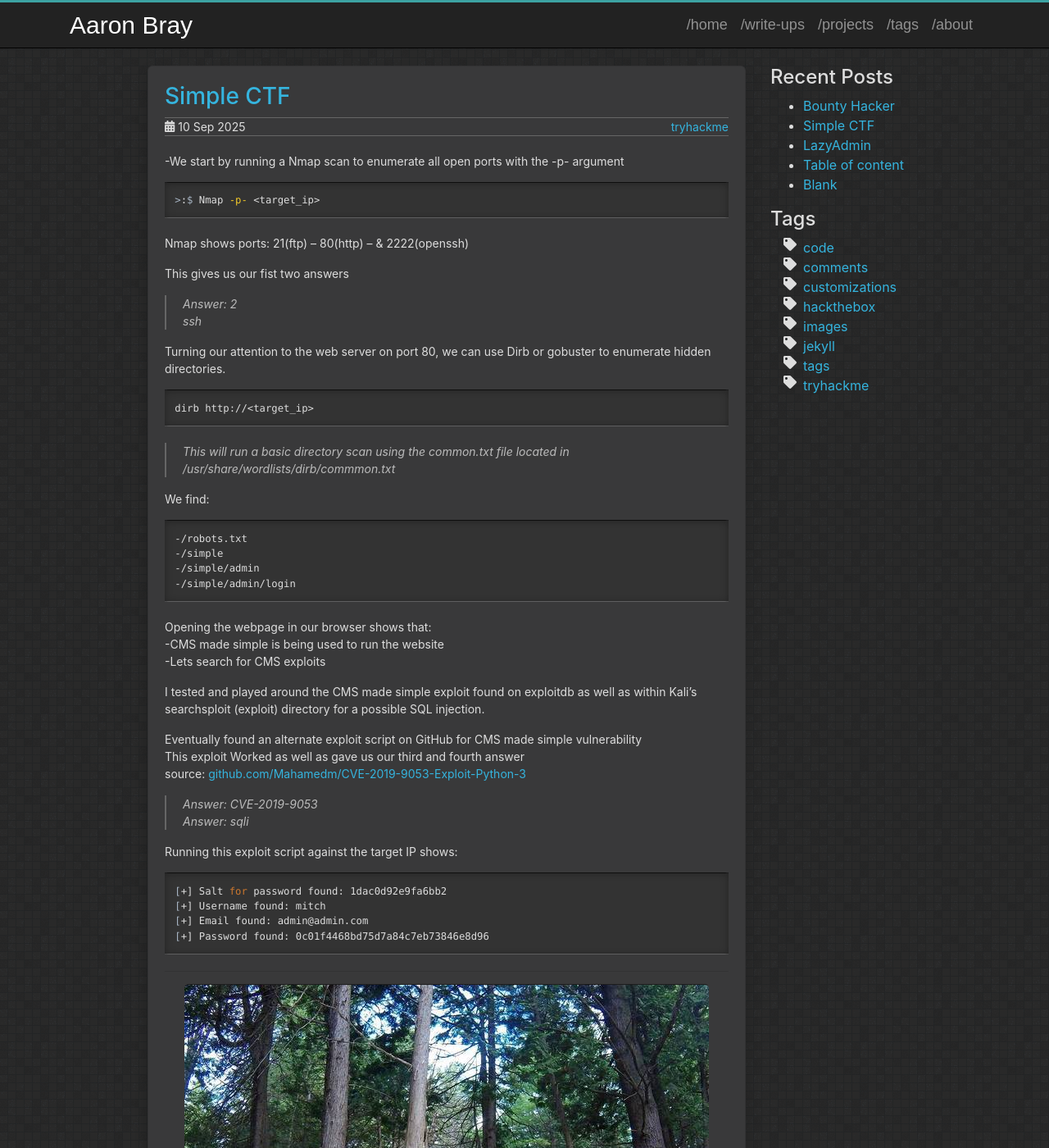
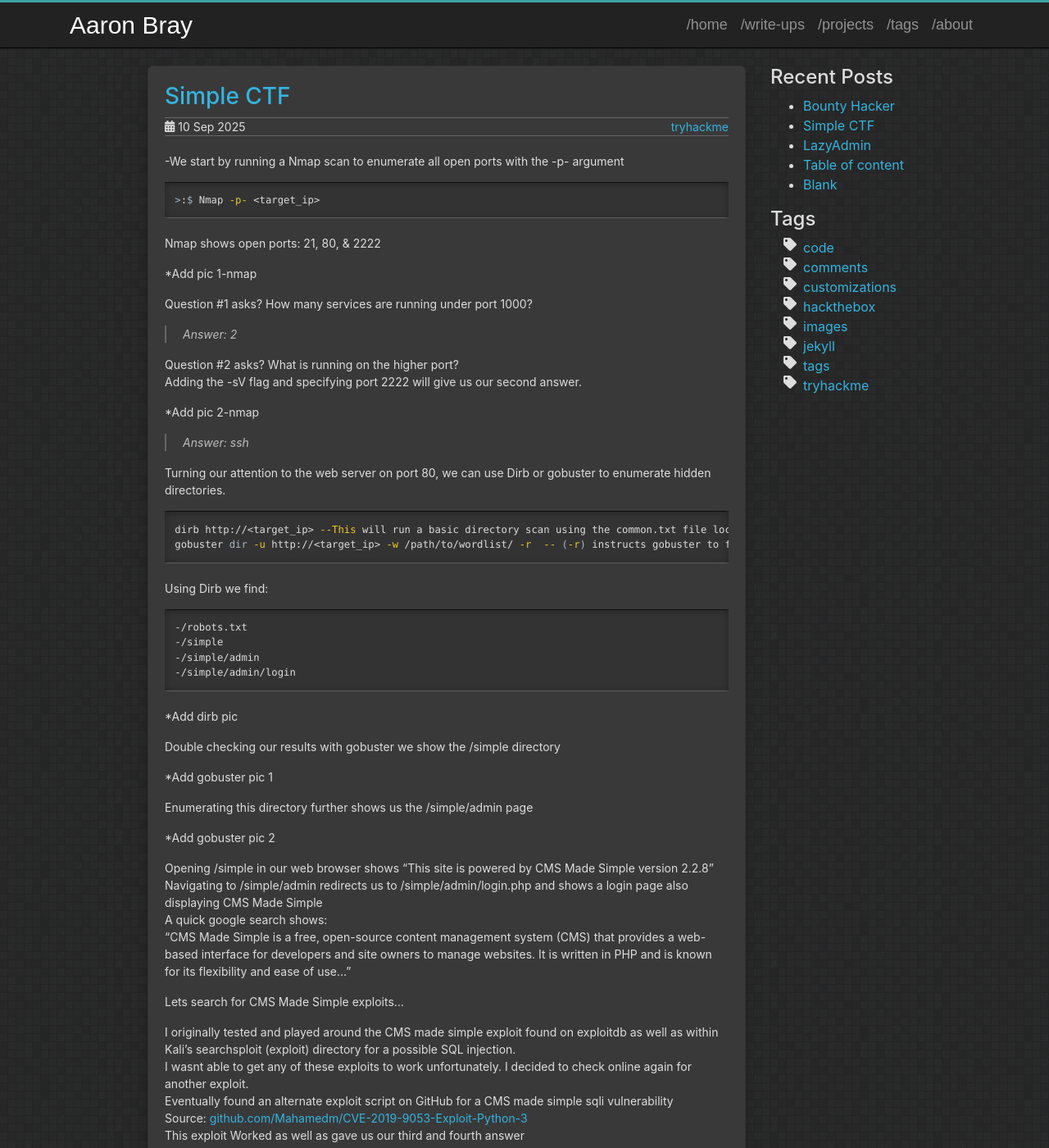
Before and after one commit to AaronBray/AaronBray.github.io, a Jekyll site: the page built from _posts/2025-09-10-SimpleCTF.md, in a window 1280 px wide and 1400 px high. Shown: the whole window at 82% size. Built offline with Jekyll 4.4.1, drawn with Linux system fonts in a browser that asks for light colours; some of the changed text lies outside the part shown.

Commit message:
Update 2025-09-10-SimpleCTF.md

```diff
--- a/_posts/2025-09-10-SimpleCTF.md
+++ b/_posts/2025-09-10-SimpleCTF.md
@@ -13,19 +13,29 @@ description: Simple CTF write-up
 {% endhighlight bash %}
 
 
-Nmap shows ports: 21(ftp) -- 80(http) -- & 2222(openssh)
+Nmap shows open ports: 21, 80, & 2222
 
-This gives us our fist two answers
+*Add pic 1-nmap
+
+Question #1 asks? How many services are running under port 1000?
+
 >Answer: 2
->ssh
+
+Question #2 asks? What is running on the higher port?
+Adding the -sV flag and specifying port 2222 will give us our second answer.
+
+*Add pic 2-nmap
+
+>Answer: ssh
 
 Turning our attention to the web server on port 80, we can use Dirb or gobuster to enumerate hidden directories.
 {% highlight bash %}
-dirb http://<target_ip>
+dirb http://<target_ip> --This will run a basic directory scan using the common.txt file located in /usr/share/wordlists/dirb/commmon.txt
+gobuster dir -u http://<target_ip> -w /path/to/wordlist/ -r  -- (-r) instructs gobuster to follow HTTP redirects
 {% endhighlight bash %}
->This will run a basic directory scan using the common.txt file located in /usr/share/wordlists/dirb/commmon.txt
 
-We find:
+
+Using Dirb we find:
 {% highlight bash %}
 -/robots.txt
 -/simple
@@ -33,20 +43,36 @@ We find:
 -/simple/admin/login
 {% endhighlight bash %}
 
-Opening the webpage in our browser shows that:
--CMS made simple is being used to run the website
--Lets search for CMS exploits
+*Add dirb pic
 
-I tested and played around the CMS made simple exploit found on exploitdb as well as within Kali's searchsploit (exploit) directory for a possible SQL injection.
+Double checking our results with gobuster we show the /simple directory
 
-Eventually found an alternate exploit script on GitHub for CMS made simple vulnerability
+
+*Add gobuster pic 1
+
+Enumerating this directory further shows us the /simple/admin page
+
+*Add gobuster pic 2
+
+Opening /simple in our web browser shows "This site is powered by CMS Made Simple version 2.2.8"
+Navigating to /simple/admin redirects us to /simple/admin/login.php and shows a login page also displaying CMS Made Simple
+A quick google search shows:
+"CMS Made Simple is a free, open-source content management system (CMS) that provides a web-based interface for developers and site owners to manage websites. It is written in PHP and is known for its flexibility and ease of use..."
+
+Lets search for CMS Made Simple exploits...
+
+I originally tested and played around the CMS made simple exploit found on exploitdb as well as within Kali's searchsploit (exploit) directory for a possible SQL injection.
+I wasnt able to get any of these exploits to work unfortunately. I decided to check online again for another exploit.
+Eventually found an alternate exploit script on GitHub for a CMS made simple sqli vulnerability
+Source:  [github.com/Mahamedm/CVE-2019-9053-Exploit-Python-3](https://github.com/Mahamedm/CVE-2019-9053-Exploit-Python-3)
 This exploit Worked as well as gave us our third and fourth answer
-source:  [github.com/Mahamedm/CVE-2019-9053-Exploit-Python-3](https://github.com/Mahamedm/CVE-2019-9053-Exploit-Python-3)
 
 >Answer: CVE-2019-9053
 >Answer: sqli
 
+
 Running this exploit script against the target IP shows:
+>python3 46635.py -u http://<target_ip>/simple/ --crack -w /usr/share/wordlists/rockyou.txt
 {% highlight bash %}
 [+] Salt for password found: 1dac0d92e9fa6bb2
 [+] Username found: mitch
@@ -55,7 +81,7 @@ Running this exploit script against the target IP shows:
 {% endhighlight bash %}
 ________________
 
-![img]({{ '/assets/images/deer.jpg' | relative_url }}){: .center-image }Caption test
+*add
 
 ______________________
 
@@ -63,22 +89,20 @@ ______________________
 We now have an email, username, password and hash.
 Lets attempt to bruteforce the hash
 
-Checking [hashes.com](https://hashes.com/en/decrypt/hash) and [crack station](https://crackstation.net/) - nothing found
+Checking [hashes.com](https://hashes.com/en/decrypt/hash) and [crack station](https://crackstation.net/) - Both sites failed to crack the hash
+Moving beyond online hash crackers lets load the hash into a text file and use Hashcate or JohnTheRipper to check against the rockyou password list
 Using hashes.com to identify the hash type shows this as an md5 hash
-Moving beyond online hash crackers lets load the hash into a text file and use Hashcate or JohnTheRipper to check against the rockyou password list
 
-Tested john the ripper - Didnt work as expected on windows and could not get any reliable output or any results
+Testing the hash without the salt in hashcat using autodetect mode shows that all the -m hashtype options do not work
+Lets add the salt to the hash and see if that works
+We will need to add the salt to the end of hash -> passwordhash:salt
 
-Running the hash in hashcat in autodetect mode shows that all -m hashtype options do not work
-Lets add the salt to the hash
-Adding the salt to the end of hash like so -> passwordhash:salt
+>0c01f4468bd75d7a84c7eb73846e8d96:1dac0d92e9fa6bb2
 
--0c01f4468bd75d7a84c7eb73846e8d96:1dac0d92e9fa6bb2
-
-running autodetect mode now shows differenct -m options to try
+Running autodetect mode now shows differenct -m options to try
 Our second option shows that we can use:
 
--m 20 (md5($salt.$pass))
+>m 20 (md5($salt.$pass))
 
 This hash type works and Hashcat was able to crack the hash!
 
```
